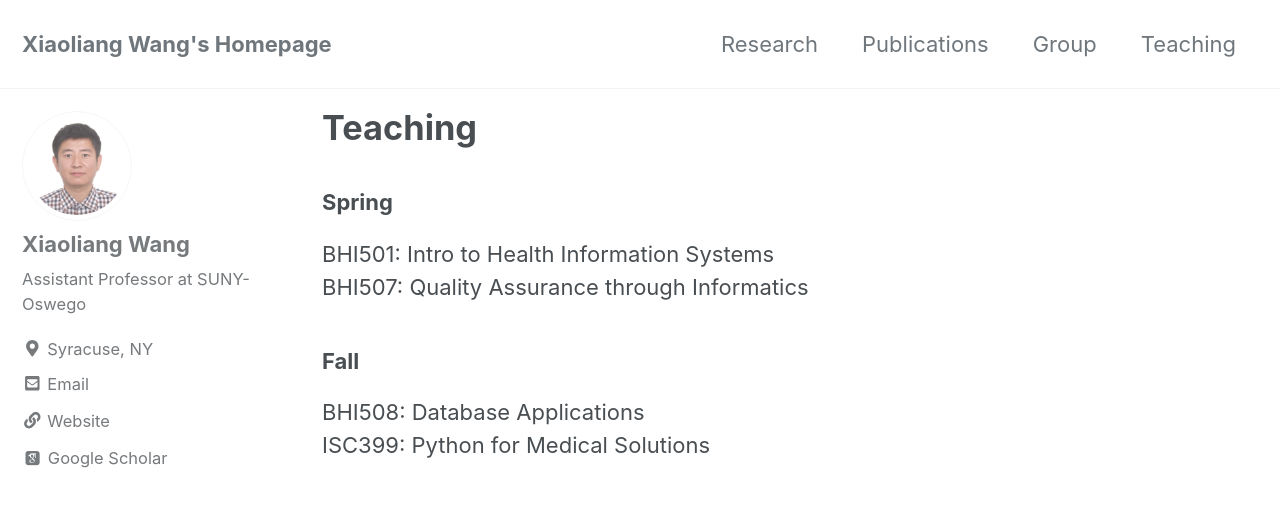
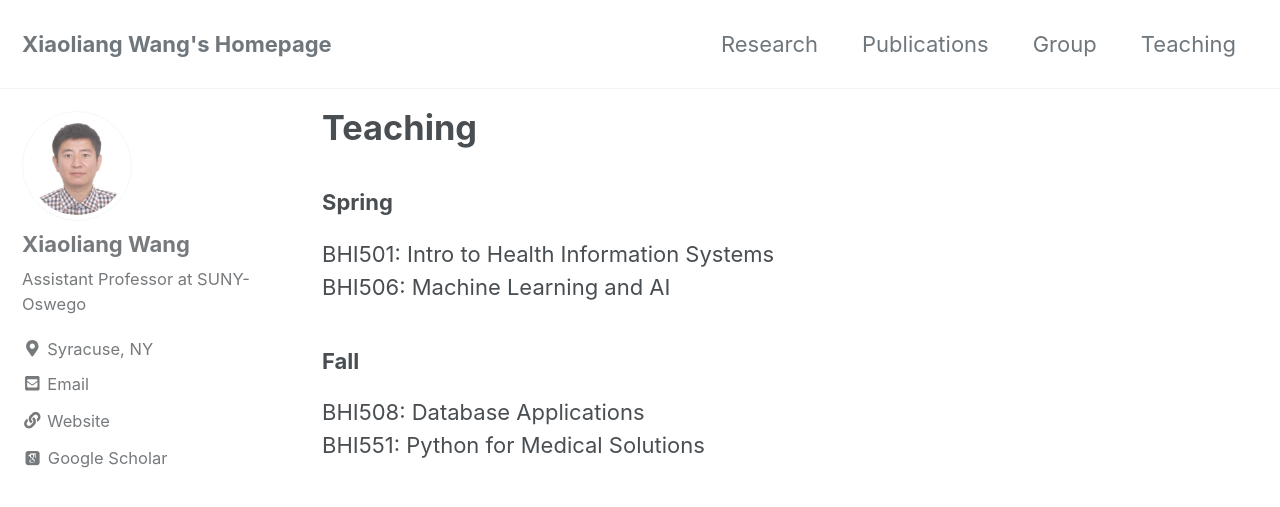
Before and after one commit to wang-xiaoliang/wang-xiaoliang.github.io, a Jekyll site: the page built from _pages/teaching.md, in a window 1280 px wide and 900 px high. Shown: the top 507 px of the window. Built offline with Jekyll 4.4.1, drawn with Linux system fonts in a browser that asks for light colours; cached includes are drawn as plain includes; nearby versions of some CDN libraries; some web fonts are replaced.

Commit message:
Update teaching.md

```diff
--- a/_pages/teaching.md
+++ b/_pages/teaching.md
@@ -7,8 +7,8 @@ author_profile: true
 
 <h3>Spring</h3>
 BHI501: Intro to Health Information Systems <br>
-BHI507: Quality Assurance through Informatics
+BHI506: Machine Learning and AI
 
 <h3>Fall</h3>
 BHI508: Database Applications <br>
-ISC399: Python for Medical Solutions
+BHI551: Python for Medical Solutions
```
